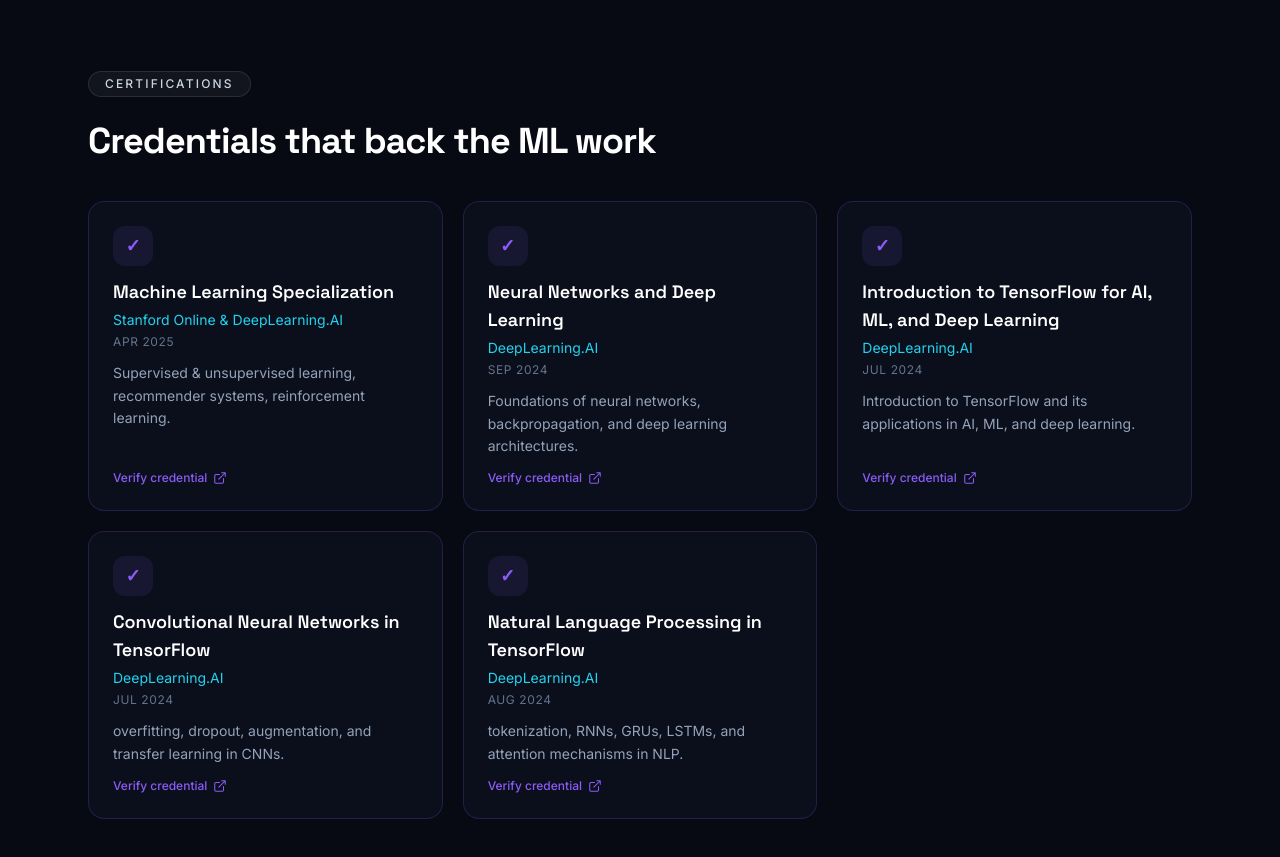
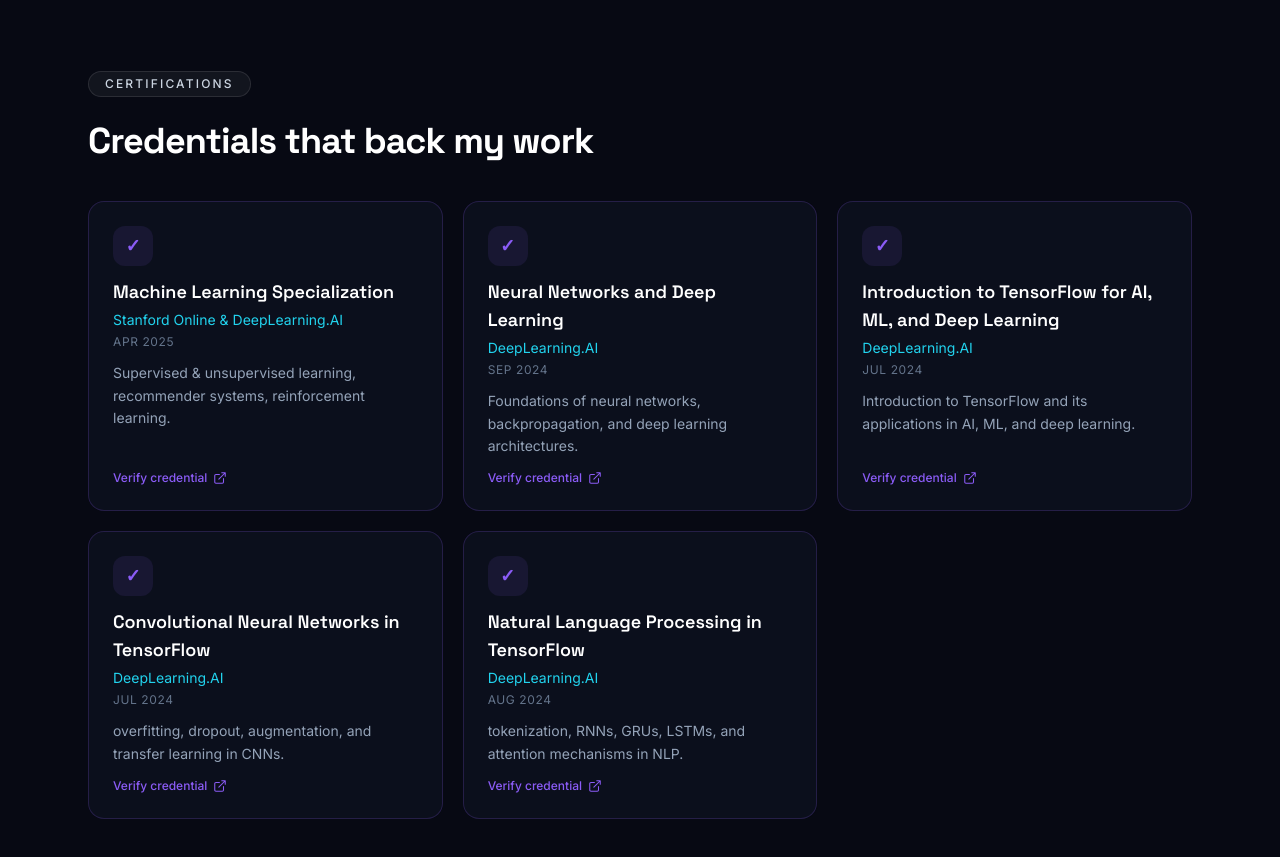
Before and after one commit to msarkar2501/portfolio, a Next.js app: page / in a window 1280 px wide. Shown: the part 7180-8037 px from the top of the page. Built offline with nearby package versions, Linux system fonts and the light colour scheme.

Commit message:
updated certificates

```diff
--- a/src/components/Certifications.tsx
+++ b/src/components/Certifications.tsx
@@ -18,7 +18,7 @@
         <Reveal>
           <span className="section-eyebrow">Certifications</span>
           <h2 className="section-title mt-3">
-            Credentials that back the ML work
+            Credentials that back my work
           </h2>
         </Reveal>
 
```
